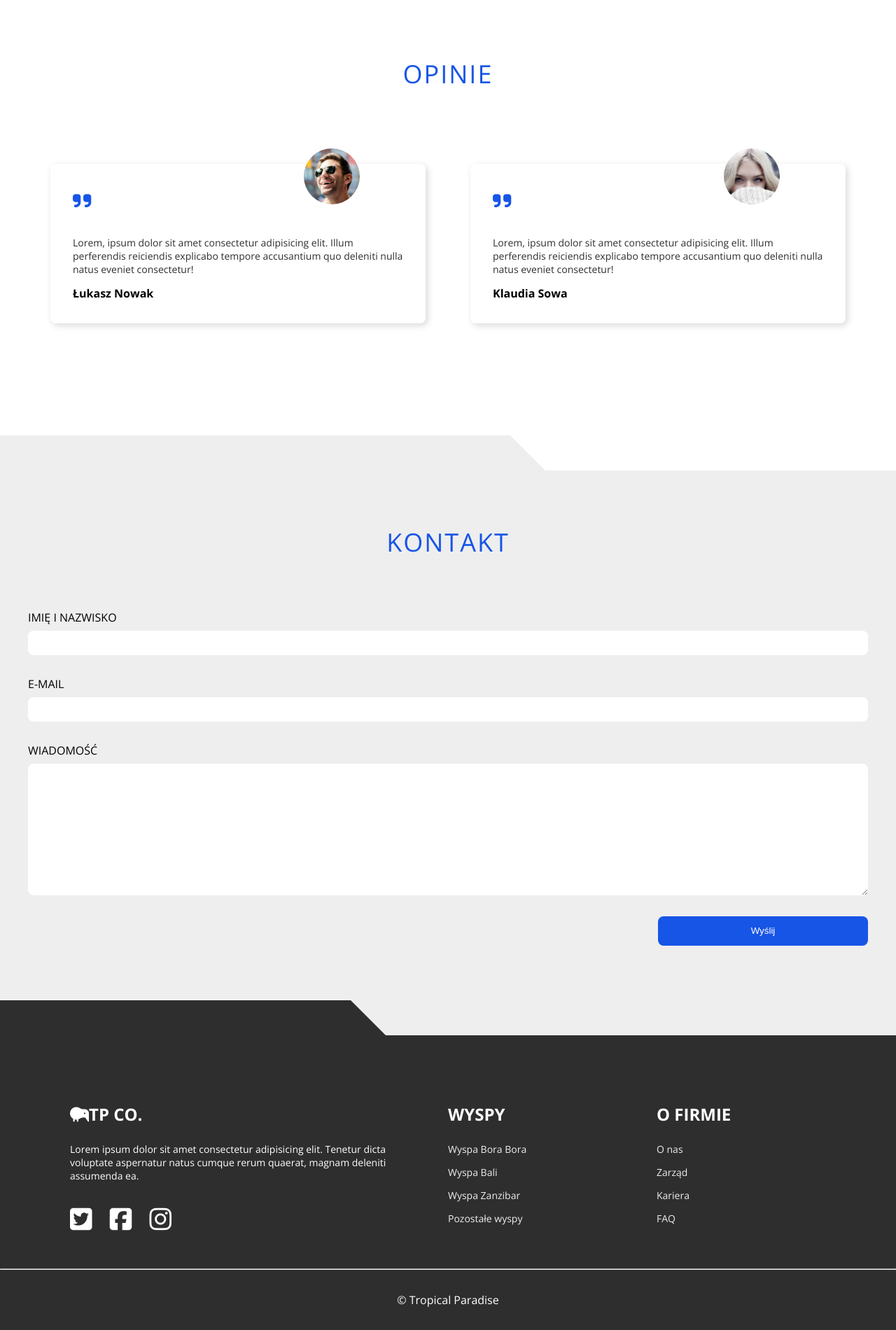
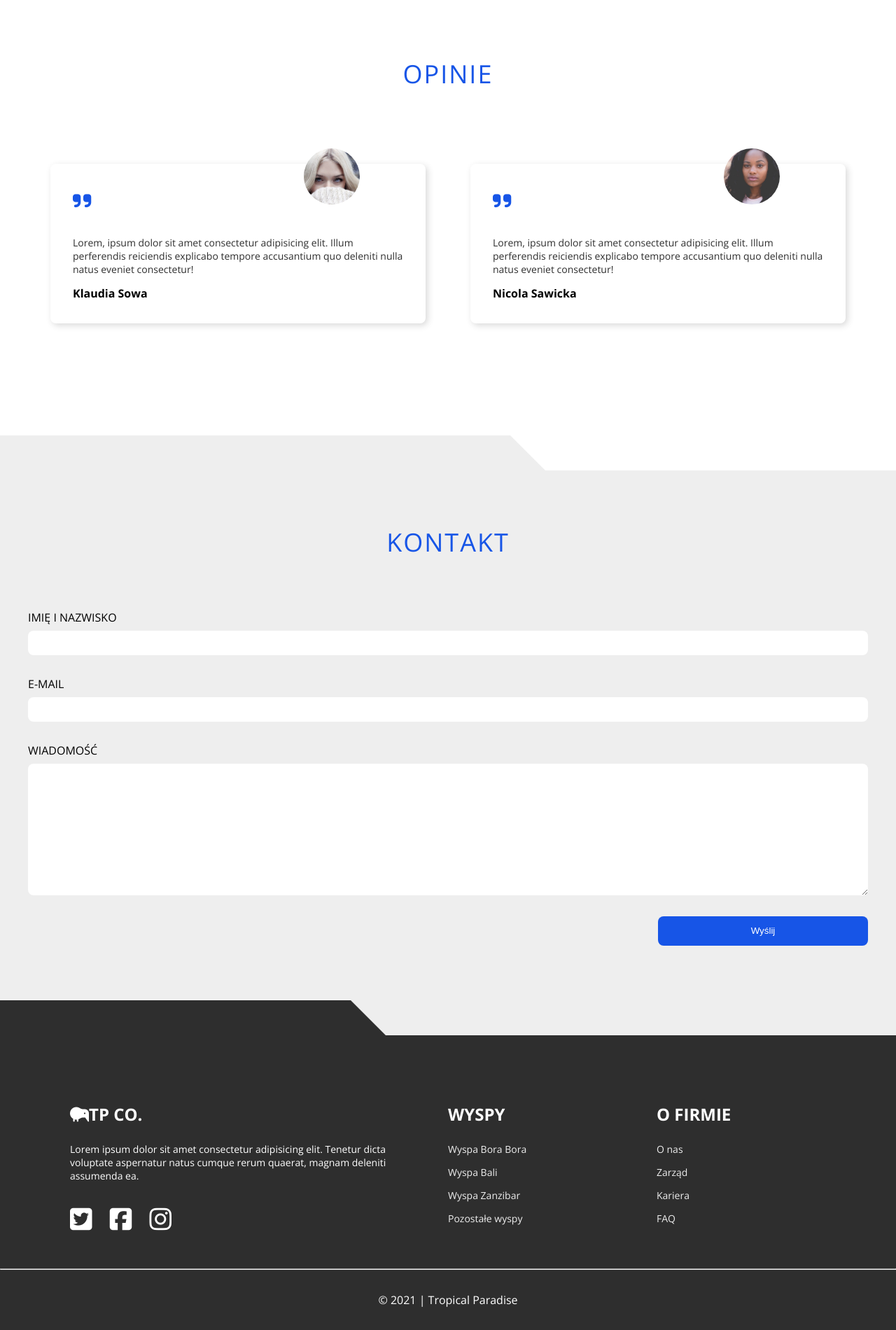
Before and after one commit to Xioe/Paradise-MMC, a plain HTML site: page index.html in a window 1280 px wide. Shown: the part 4930-6830 px from the top of the page at 70% size. Drawn offline with nearby package versions, Linux system fonts and the light colour scheme.

Commit message:
Project end

```diff
--- a/index.html
+++ b/index.html
@@ -311,7 +311,7 @@
                 </div>
             </div>
             <hr>
-            <p class="footer__bottom-text"> &copy; <span class="footer__year"> </span>Tropical Paradise </p>
+            <p class="footer__bottom-text"> &copy; <span class="footer__year"> </span> | Tropical Paradise </p>
         </footer>
     </main>
 
--- a/js/main.js
+++ b/js/main.js
@@ -1,10 +1,14 @@
 const nav = document.querySelector('.nav');
 const navBtn = document.querySelector('.burger-btn');
 const allNavItems = document.querySelectorAll('.nav__item')
+const navBtnBars = document.querySelector('.burger-btn__bars')
+const allSections = document.querySelectorAll('.section')
+const footerYear = document.querySelector('.footer__year')
 
 const handleNav = () => {
     nav.classList.toggle('nav--active');
 
+    navBtnBars.classList.remove('black-bars-color');
     allNavItems.forEach(item => {
         item.addEventListener('click', () => {
             nav.classList.remove('nav--active')
@@ -19,9 +23,29 @@ const handleNavItemNavigation = () => {
 
     allNavItems.forEach(item => {
         item.classList.toggle('nav-items-animation')
-        item.style.animationDelay ='.'+ delayTime + 's';
+        item.style.animationDelay = '.' + delayTime + 's';
         delayTime++;
     })
 }
 
+const handleObserver = () => {
+    const currentSection = window.scrollY;
+
+    allSections.forEach(section => {
+        if (section.classList.contains('white-section') && section.offsetTop <=currentSection + 60) {
+            navBtnBars.classList.add('black-bars-color')
+        }else if((!section.classList.contains('white-section') && section.offsetTop <=currentSection + 60) ) {
+            navBtnBars.classList.remove('black-bars-color')
+        }
+    })
+}
+
+const handleCurrentYear = () => {
+    const year = (new Date).getFullYear();
+    footerYear.innerText = year;
+}
+
+
+handleCurrentYear();
 navBtn.addEventListener('click', handleNav);
+window.addEventListener('scroll', handleObserver)
--- a/sass/main.scss
+++ b/sass/main.scss
@@ -19,6 +19,8 @@ body {
     font-family: 'Open Sans', sans-serif;
     font-size: 1.6rem;
 }
+
+
 
 //NAV
 .burger-btn {
@@ -132,6 +134,12 @@ body {
     animation: navItemsAnimation 1s both;
 }
 
+
+.black-bars-color,
+.black-bars-color::after,
+.black-bars-color::before {
+    background-color: $dark;
+}
 //HEADER
 .header {
     position: relative;
```
Also changed, not shown: css/main.css, 1 other file.
